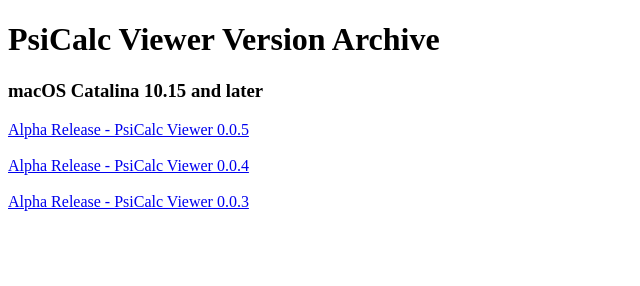
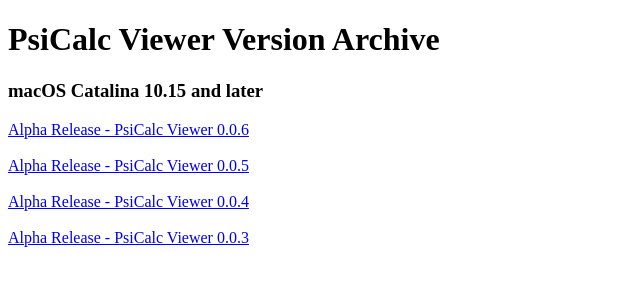
Before and after one commit to mandosoft/psicalc_downloads, a plain HTML site: page index.html in a window 1280 px wide. Shown: the whole page, without its empty margins (0-640 px from the left). Drawn offline with Linux system fonts and the light colour scheme.

Commit message:
added version 0.0.6

```diff
--- a/index.html
+++ b/index.html
@@ -8,6 +8,8 @@
 <body>
 <h1>PsiCalc Viewer Version Archive</h1>
 <h3>macOS Catalina 10.15 and later</h3>
+<a href="https://drive.google.com/uc?export=download&id=1tAbbAf_3U6CjzxE_DoutOAZ82BeCQqiO">Alpha Release - PsiCalc Viewer 0.0.6</a>
+<br><br>
 <a href="https://drive.google.com/uc?export=download&id=1eDypfWSUVP_rcIgPnFNtuHv1QtYnii_-">Alpha Release - PsiCalc Viewer 0.0.5</a>
 <br><br>
 <a href="https://drive.google.com/uc?export=download&id=1nWwy8cOldVb2gc0MZu9wWFbkHvs-R86-">Alpha Release - PsiCalc Viewer 0.0.4</a>
```
